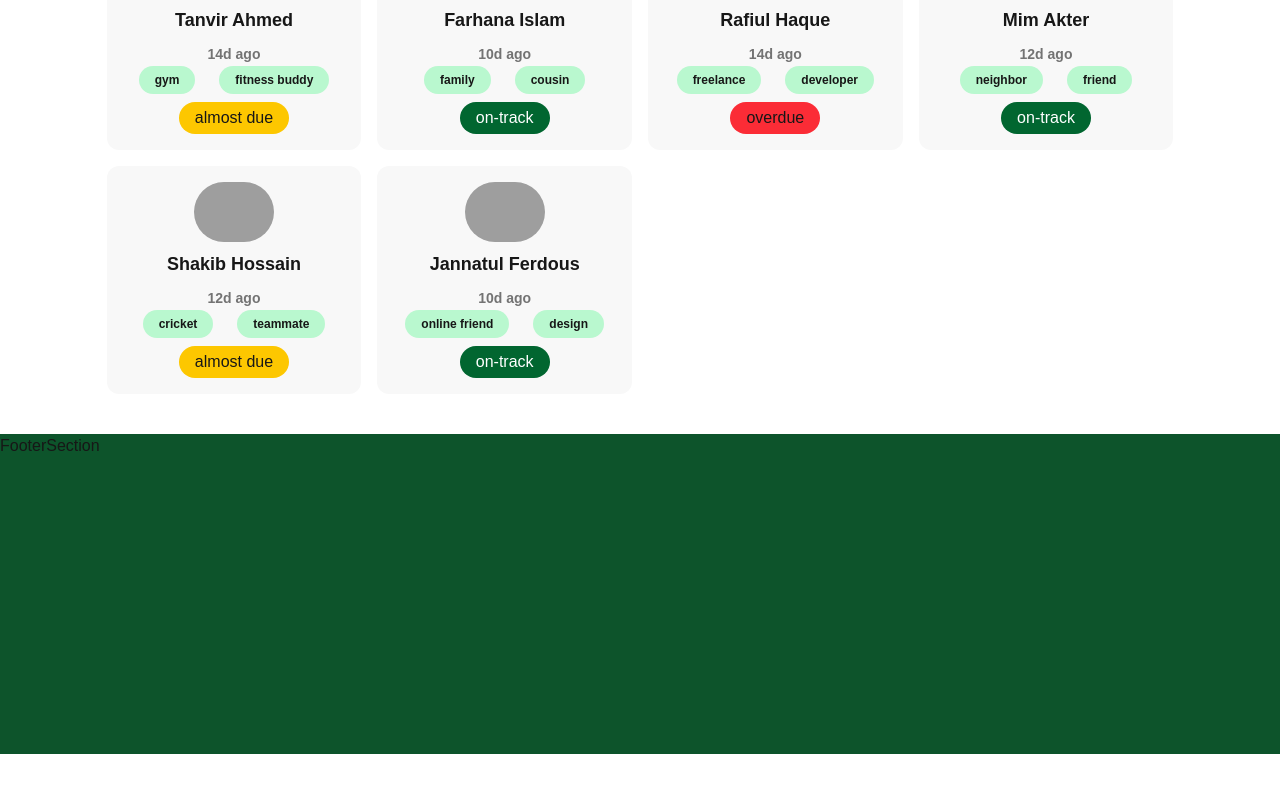
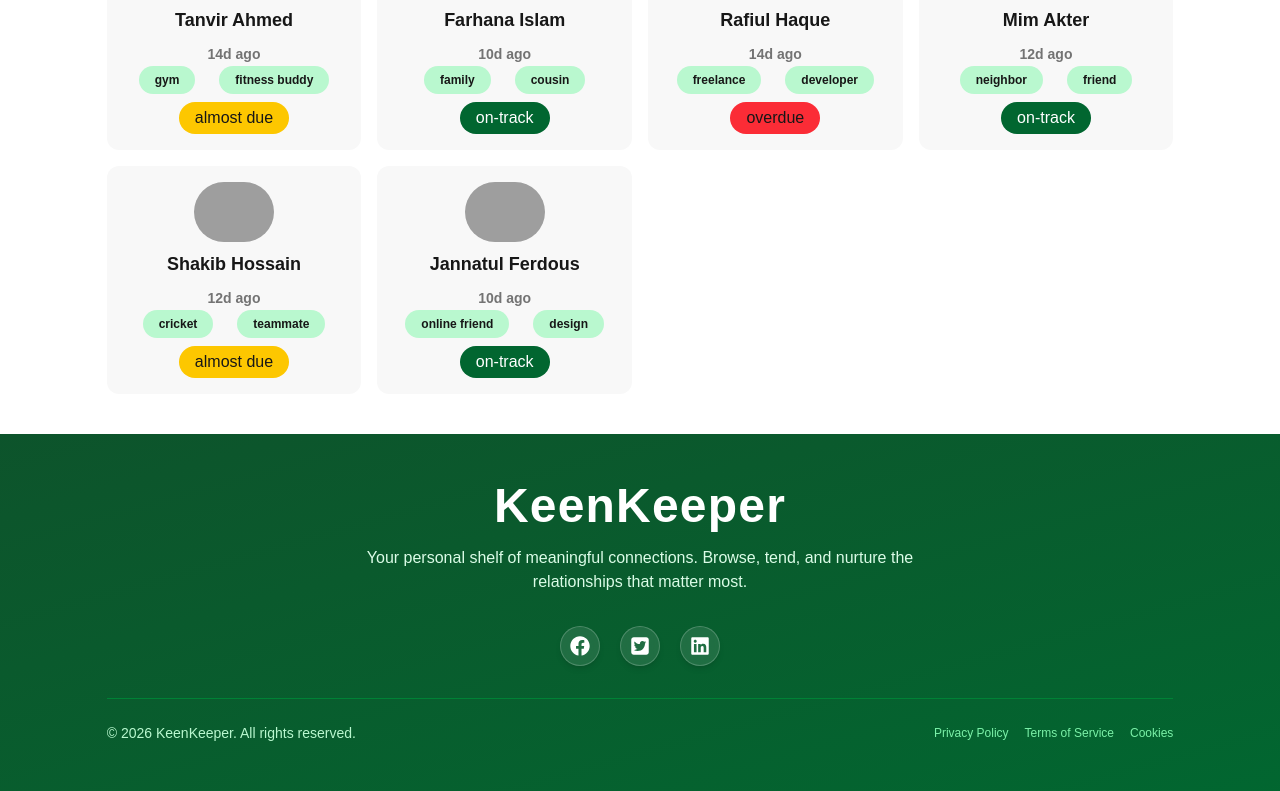
Before and after one commit to islammdsohan603/NEXTJS-PROJECTS, a Next.js app: page / in a window 1280 px wide. Shown: the part 862-1653 px from the top of the page. Before the commit the page ends 1616 px from the top, so only its background shows below. Built offline with nearby package versions, Linux system fonts and the light colour scheme; grey boxes are pictures that could not be loaded.

Commit message:
FooterPage Add

```diff
--- a/package.json
+++ b/package.json
@@ -9,11 +9,13 @@
     "lint": "eslint"
   },
   "dependencies": {
+    "framer-motion": "^12.38.0",
     "lucide-react": "^1.8.0",
     "next": "16.2.3",
     "react": "19.2.4",
     "react-dom": "19.2.4",
-    "react-icons": "^5.6.0"
+    "react-icons": "^5.6.0",
+    "react-spinners": "^0.17.0"
   },
   "devDependencies": {
     "@tailwindcss/postcss": "^4",
--- a/src/components/ContaxtData.jsx
+++ b/src/components/ContaxtData.jsx
@@ -58,7 +58,7 @@ const ContextData = ({ children }) => {
     }
   };
 
-  const handleHistoryFunction = (callId, friendId) => {
+  const handleHistoryFunction = callId => {
     const selectedCall = collingArray.find(item => item.id === callId);
 
     const newHistory = {
--- a/src/components/Footer.jsx
+++ b/src/components/Footer.jsx
@@ -1,9 +1,69 @@
 import React from 'react';
+import { FaFacebook } from 'react-icons/fa';
+import { FaSquareTwitter } from 'react-icons/fa6';
+import { FaLinkedin } from 'react-icons/fa';
+
+const icons = [
+  { icon: <FaFacebook /> },
+  { icon: <FaSquareTwitter /> },
+  { icon: <FaLinkedin /> },
+];
+
+const footer = [
+  { title: 'Privacy Policy' },
+  { title: 'Terms of Service' },
+  { title: 'Cookies' },
+];
 
 const FooterPages = () => {
   return (
-    <div className="min-h-[40vh] bg-green-900">
-      <h1>FooterSection</h1>
+    <div className="bg-linear-to-br from-green-900 to-green-800 text-white py-12">
+      <div className="w-11/12 md:w-10/12 mx-auto">
+        {/* Title */}
+        <h1 className="text-3xl md:text-5xl font-bold text-center mb-4 tracking-wide">
+          KeenKeeper
+        </h1>
+
+        {/* Description */}
+        <p className="text-center text-sm md:text-base text-green-100 max-w-xl mx-auto">
+          Your personal shelf of meaningful connections. Browse, tend, and
+          nurture the relationships that matter most.
+        </p>
+
+        {/* Social Icons */}
+        <div className="flex justify-center py-8 border-b border-green-700  ">
+          <div className="flex gap-5">
+            {icons.map((item, index) => (
+              <div
+                key={index}
+                className="w-10 h-10 bg-white/10 backdrop-blur-md border border-white/20 flex items-center justify-center cursor-pointer text-white text-xl rounded-full hover:bg-white hover:text-green-800 hover:scale-110 transition-all duration-300 shadow-md"
+              >
+                {item.icon}
+              </div>
+            ))}
+          </div>
+        </div>
+
+        {/* Bottom Section */}
+        <div className="flex flex-col md:flex-row items-center justify-between gap-4 pt-6">
+          {/* Copyright */}
+          <h1 className="text-sm text-green-200">
+            © {new Date().getFullYear()} KeenKeeper. All rights reserved.
+          </h1>
+
+          {/* Links */}
+          <div className="flex gap-4 flex-wrap justify-center">
+            {footer.map((foot, index) => (
+              <span
+                key={index}
+                className="text-xs text-green-300 hover:text-white cursor-pointer transition"
+              >
+                {foot.title}
+              </span>
+            ))}
+          </div>
+        </div>
+      </div>
     </div>
   );
 };
--- a/src/components/FrindsData.jsx
+++ b/src/components/FrindsData.jsx
@@ -4,6 +4,7 @@ import { useContext } from 'react';
 import { FriendsContext } from '@/components/ContaxtData';
 import Image from 'next/image';
 import Link from 'next/link';
+import { GridLoader } from 'react-spinners';
 
 const FrindsData = () => {
   const { data, handleCard } = useContext(FriendsContext);
@@ -12,7 +13,12 @@ const FrindsData = () => {
     <div>
       <h1 className="text-2xl font-bold mb-4">Your Friends</h1>
       <div className="grid grid-cols-1 md:grid-cols-2 lg:grid-cols-4 gap-4">
-        {data.map(friend => (
+        {data.length === 0 ? (
+          <div className="max-w-2xs mx-auto flex items-center justify-center">
+            <GridLoader />
+          </div>
+        ) : (
+          data.map(friend => (
             <Link
               href={`/singlefriends/${friend.id}`}
               onClick={() => handleCard(friend.id)}
@@ -53,7 +59,8 @@ const FrindsData = () => {
                 </span>
               </div>
             </Link>
-        ))}
+          ))
+        )}
       </div>
     </div>
   );
--- a/src/components/History.jsx
+++ b/src/components/History.jsx
@@ -2,6 +2,7 @@ import React, { useContext } from 'react';
 import { IoCall } from 'react-icons/io5';
 import { MdTextsms } from 'react-icons/md';
 import { FaVideo } from 'react-icons/fa';
+import { FaHistory } from 'react-icons/fa';
 
 import { FriendsContext } from './ContaxtData';
 
@@ -46,7 +47,10 @@ const History = () => {
           <h1 className="text-lg sm:text-2xl md:text-3xl font-bold">
             Recent Interactions
           </h1>
-          <button className="btn"> Full History </button>
+          <button className="btn">
+            {' '}
+            <FaHistory /> <FaHistory /> Full History{' '}
+          </button>
         </div>
 
         <div className="mt-6 space-y-3">
```
Also changed, not shown: 1 other file (tests, documents, lock files or other folders). Lines whose indentation alone changed are shown as unchanged.
